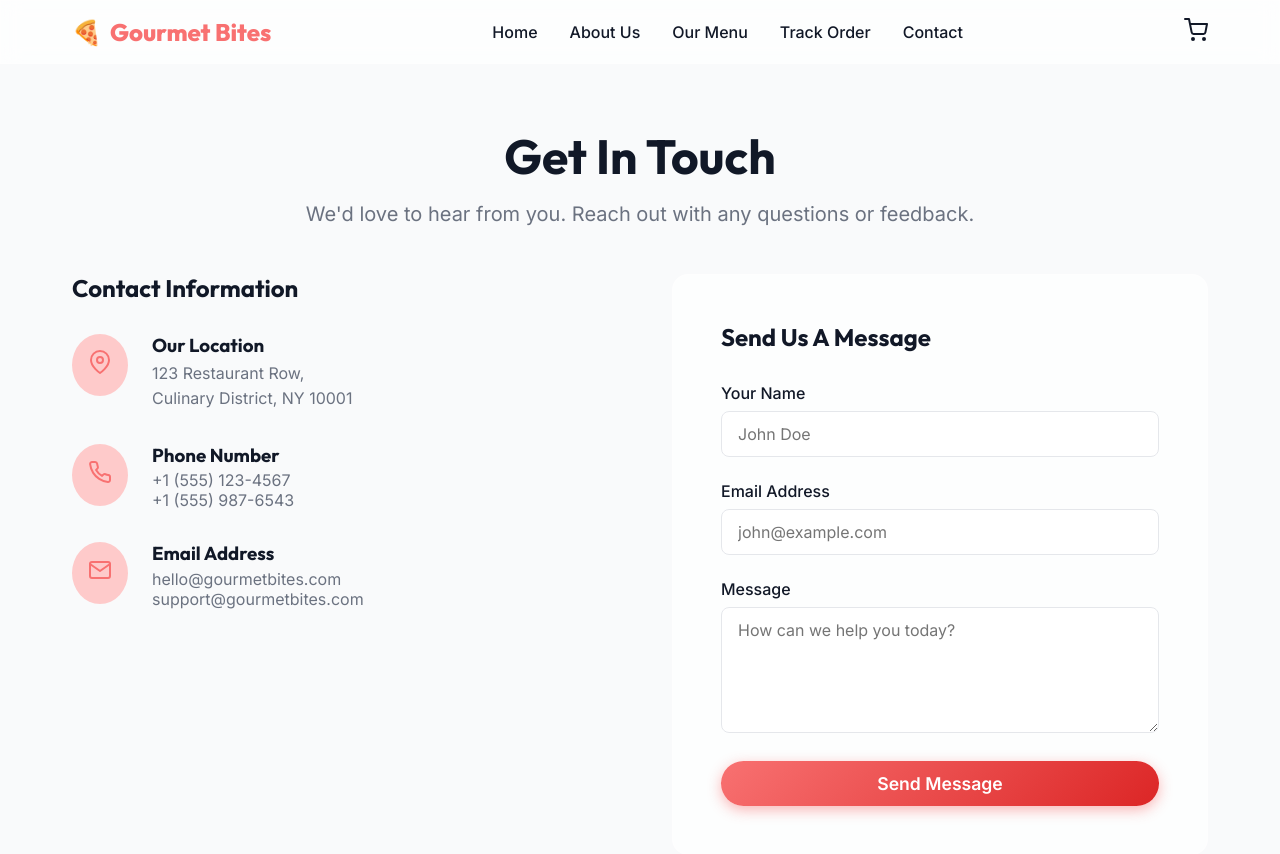
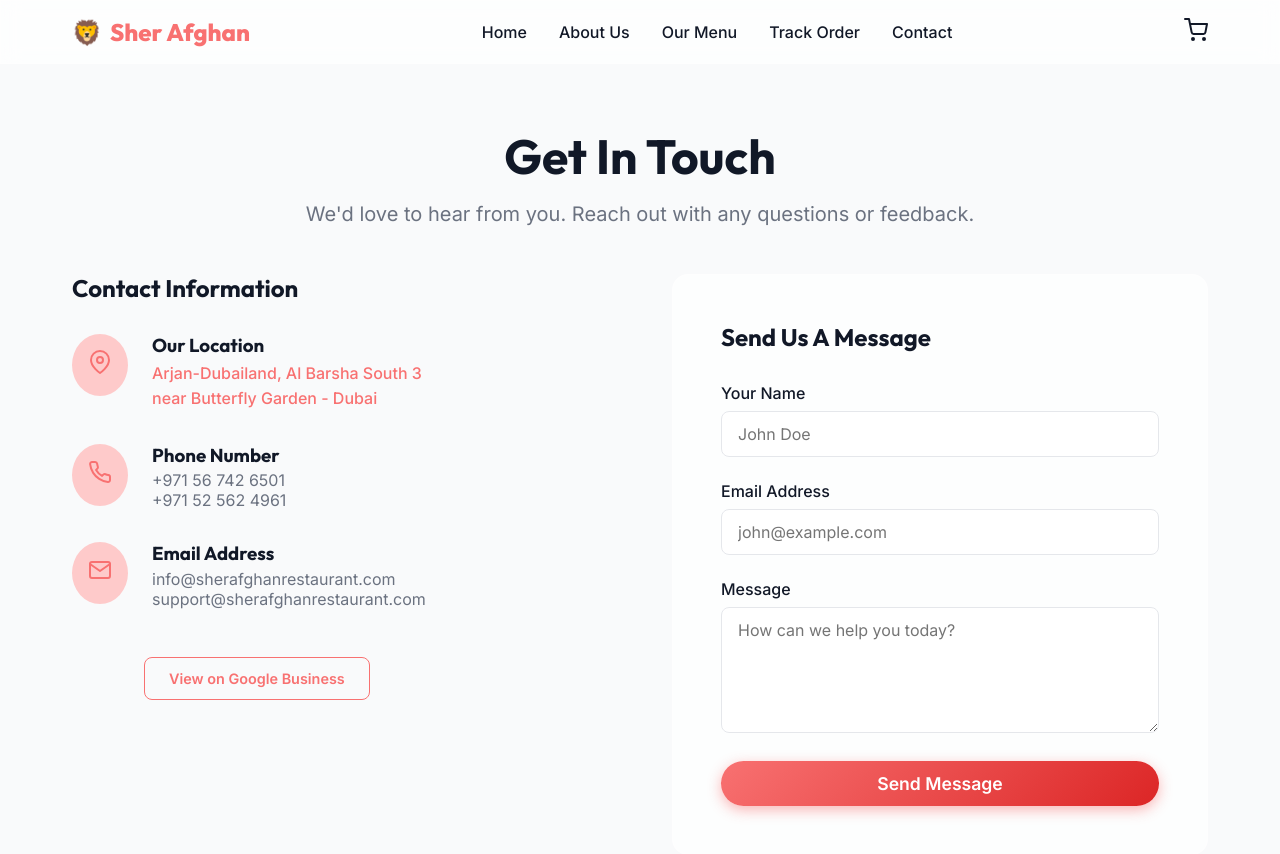
Before and after one commit to aizaz6241/restaurant_management, a React app in the folder frontend/: page /contact in a window 1280 px wide. Shown: the top 854 px of the page. Built offline with nearby package versions, Linux system fonts and the light colour scheme; no server answers; the HTML template or start-up script is replaced by a standard one; what @uploadthing/react would draw is missing.

Commit message:
Update restaurant name, location, and contact information

```diff
--- a/frontend/src/components/Header.jsx
+++ b/frontend/src/components/Header.jsx
@@ -15,7 +15,7 @@ const Header = () => {
       <header className="navbar glass">
         <div className="container" style={{ position: 'relative' }}>
           <Link to="/" className="logo" onClick={closeMenu}>
-            <span role="img" aria-label="pizza">🍕</span> Gourmet Bites
+            <span role="img" aria-label="lion">🦁</span> Sher Afghan
           </Link>
 
           <nav className={`nav-links ${isMobileMenuOpen ? 'open' : ''}`}>
--- a/frontend/src/pages/Customer/AboutUs.jsx
+++ b/frontend/src/pages/Customer/AboutUs.jsx
@@ -12,7 +12,7 @@ const AboutUs = () => {
             Our Story
           </div>
           <h1 style={{ fontSize: '3.5rem', marginBottom: '1rem', color: 'var(--text-main)' }}>
-            About Gourmet Bites
+            About Sher Afghan Restaurant
           </h1>
           <p style={{ fontSize: '1.25rem', color: 'var(--text-muted)', lineHeight: '1.8' }}>
             Born out of a passion for high-quality, delicious food. We believe that everyone deserves to experience restaurant-quality meals, whether they are dining out or eating in the comfort of their home.
--- a/frontend/src/pages/Customer/ContactUs.jsx
+++ b/frontend/src/pages/Customer/ContactUs.jsx
@@ -35,8 +35,10 @@ const ContactUs = () => {
                 <div>
                   <h3 style={{ marginBottom: '0.25rem' }}>Our Location</h3>
                   <p style={{ color: 'var(--text-muted)', lineHeight: '1.6' }}>
-                    123 Restaurant Row,<br/>
-                    Culinary District, NY 10001
+                    <a href="https://maps.app.goo.gl/zrCgSokhu133dTRH8" target="_blank" rel="noopener noreferrer" style={{ color: 'var(--primary)', textDecoration: 'none', fontWeight: '500' }}>
+                      Arjan-Dubailand, Al Barsha South 3<br/>
+                      near Butterfly Garden - Dubai
+                    </a>
                   </p>
                 </div>
               </div>
@@ -47,8 +49,12 @@ const ContactUs = () => {
                 </div>
                 <div>
                   <h3 style={{ marginBottom: '0.25rem' }}>Phone Number</h3>
-                  <p style={{ color: 'var(--text-muted)' }}>+1 (555) 123-4567</p>
-                  <p style={{ color: 'var(--text-muted)' }}>+1 (555) 987-6543</p>
+                  <p style={{ color: 'var(--text-muted)' }}>
+                    <a href="tel:+971567426501" style={{ color: 'inherit', textDecoration: 'none' }}>+971 56 742 6501</a>
+                  </p>
+                  <p style={{ color: 'var(--text-muted)' }}>
+                    <a href="tel:+971525624961" style={{ color: 'inherit', textDecoration: 'none' }}>+971 52 562 4961</a>
+                  </p>
                 </div>
               </div>
 
@@ -58,9 +64,34 @@ const ContactUs = () => {
                 </div>
                 <div>
                   <h3 style={{ marginBottom: '0.25rem' }}>Email Address</h3>
-                  <p style={{ color: 'var(--text-muted)' }}>hello@gourmetbites.com</p>
-                  <p style={{ color: 'var(--text-muted)' }}>support@gourmetbites.com</p>
+                  <p style={{ color: 'var(--text-muted)' }}>info@sherafghanrestaurant.com</p>
+                  <p style={{ color: 'var(--text-muted)' }}>support@sherafghanrestaurant.com</p>
                 </div>
+              </div>
+
+              <div style={{ marginTop: '1rem', paddingLeft: '4.5rem' }}>
+                <a
+                  href="https://www.google.com/search?sca_esv=92bb7c0feee8c152&rlz=1C1VDKB_en-GBPK1167PK1167&sxsrf=ANbL-n4TXsgmQoNBS_e1FIXUtbnMev7ykQ:1780937438879&q=sher+afghan+restaurant"
+                  target="_blank"
+                  rel="noopener noreferrer"
+                  className="btn btn-outline"
+                  style={{
+                    display: 'inline-flex',
+                    alignItems: 'center',
+                    gap: '0.5rem',
+                    textDecoration: 'none',
+                    fontSize: '0.9rem',
+                    padding: '0.75rem 1.5rem',
+                    borderRadius: 'var(--radius-md)',
+                    border: '1px solid var(--primary)',
+                    color: 'var(--primary)',
+                    background: 'transparent',
+                    fontWeight: '600',
+                    transition: 'all 0.2s'
+                  }}
+                >
+                  View on Google Business
+                </a>
               </div>
             </div>
           </div>
--- a/package.json
+++ b/package.json
@@ -4,6 +4,7 @@
   "description": "Root package.json for Render deployment",
   "scripts": {
     "start": "cd backend && npm start",
-    "build": "cd backend && npm install && cd ../frontend && npm install --include=dev && npm run build"
+    "build": "cd backend && npm install && cd ../frontend && npm install --include=dev && npm run build",
+    "dev": "npx -y concurrently \"npm run dev --prefix backend\" \"npm run dev --prefix frontend\""
   }
 }
```
